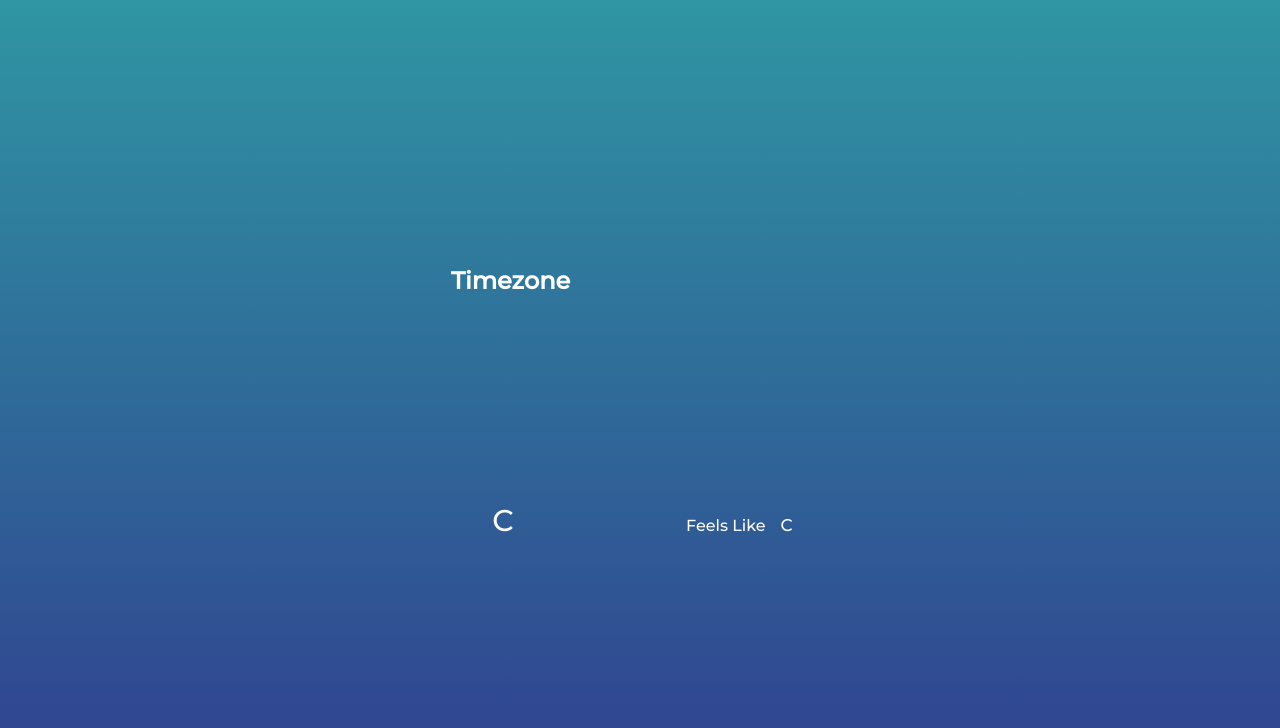
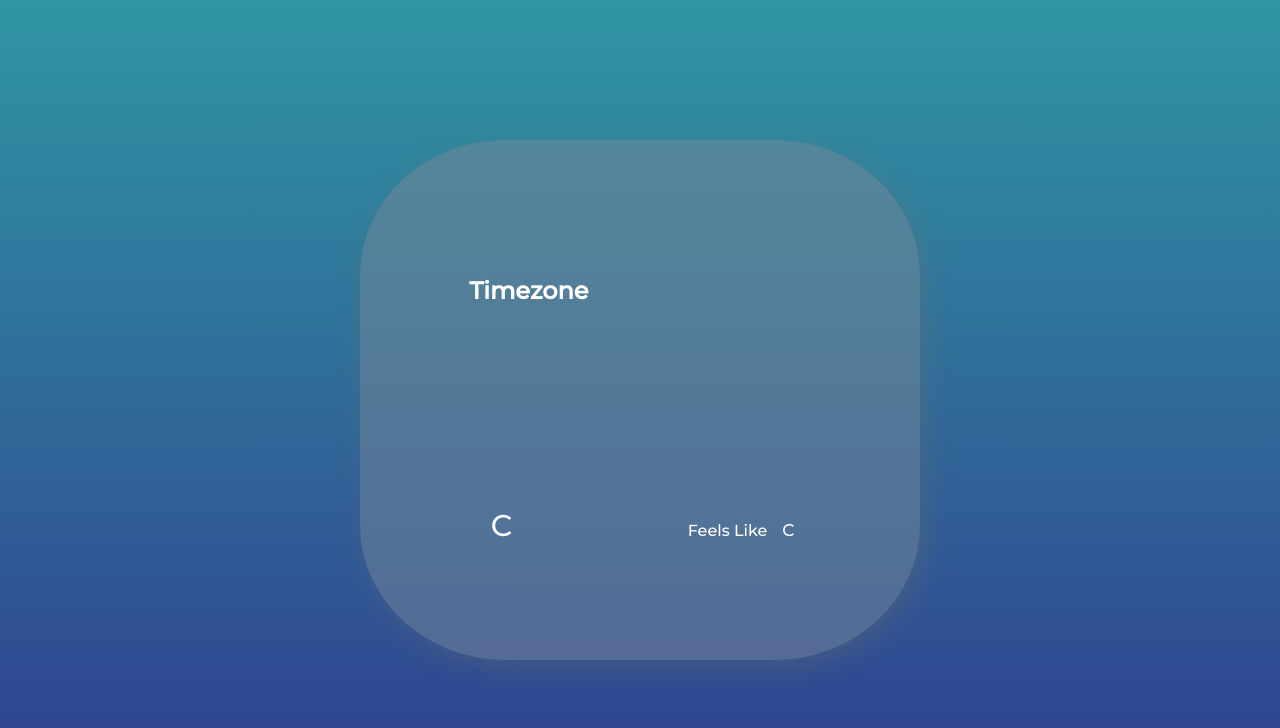
Before and after one commit to hannah26hannah/weather-app, a plain HTML site: page index.html in a window 1280 px wide. Drawn offline with Linux system fonts and the light colour scheme.

Commit message:
fix unsplash API, add grey background

```diff
--- a/app.js
+++ b/app.js
@@ -6,6 +6,8 @@ window.addEventListener('load', () => {
     let long; // longitude
     let lat; // latitude
     let temparatureDescription = document.querySelector('.temparature-description');
+
+    const temparatureDescription__text = temparatureDescription.textContent;
 
     let temparatureDegree = document.querySelector('.temparature-degree');
     let locationTimezone = document.querySelector('.location-timezone');
@@ -32,7 +34,6 @@ window.addEventListener('load', () => {
                     const {description} = data.weather[0];
                     let {main} = data.weather[0]
                     const {country} = data.sys;
-                    console.log(description)
 
                     // main atmosphere filtering
                     const atmosphere = ['Mist', 'Smoke', 'Haze', 'Dust', 'Fog', 'Sand', 'Ash', 'Squall', 'Tornado'];
@@ -70,12 +71,11 @@ window.addEventListener('load', () => {
                             feelsLike.textContent = feelsLikeTem;
                         }
                     });
-                })
 
+                    // Unsplash api scope
+                    const currentTheme = description.split(' ').join();
 
-            const unsplash_api = `${proxy}https://api.unsplash.com/search/photos?query=clouds&client_id=-vvPx1nl3XaoE4pYMYBz4VcEZVsJuxjLvtKNUk-Kjvs`;
-
-
+                    const unsplash_api = `${proxy}https://api.unsplash.com/search/photos?query=${currentTheme},weather&client_id=-vvPx1nl3XaoE4pYMYBz4VcEZVsJuxjLvtKNUk-Kjvs`;
 
                     fetch(unsplash_api)
                         .then(unsplash_response => {
@@ -96,12 +96,11 @@ window.addEventListener('load', () => {
                             // getting current description of weather depending on the weather api description
 
                         });
+                });
+                })
 
 
 
-
-
-        });
     } else {
         h1.textContent = "hey this is not working!";
     }
--- a/index.html
+++ b/index.html
@@ -12,23 +12,22 @@
 </head>
 <body>
     <section class="location-wrap">
-        <div class="location">
+        <div class="location bubble">
             <h1 class="location-timezone">Timezone</h1>
             <div class="temparature-description"></div>
         </div>
-        <canvas class="icon" width="128" height="128"></canvas>
+        <canvas class="icon bubble" width="128" height="128"></canvas>
     </section>
-
-    <div class="temparature-wrap">
-        <div class="temparature-section">
+    <section class="temparature-wrap">
+        <div class="temparature-section bubble">
             <h2 class="temparature-degree"></h2>
             <span>C</span>
         </div>
-        <div class="feelsLike-section">
+        <div class="feelsLike-section bubble">
             Feels Like
             <h3 class="feelsLike"></h3>
             <span>C</span>
         </div>
-    </div>
+    </section>
 </body>
 </html>
--- a/style.scss
+++ b/style.scss
@@ -5,15 +5,33 @@
 }
 
 body {
-    // width: 100% 왜 width를 안 넣을까?
+    &::after {
+        content: '';
+        position: absolute;
+        width: 500px;
+        height: 460px;
+        background: lightslategray;
+        z-index: -10;
+        opacity: 0.5;
+        border-radius: 26%;
+        padding: 30px;
+        box-shadow: 6px 7px 29px 0px rgba(115,115,103,0.63);
+    }
         height: 100vh;
         display: flex;
         flex-direction: column;
         justify-content: center;
         align-items: center;
-    background: linear-gradient(rgb(47, 150, 163), rgb(48, 62, 143));
         font-family: 'Montserrat', sans-serif;
         color: white;
+        background: linear-gradient(rgb(47, 150, 163), rgb(48, 62, 143));
+
+        .location-wrap {
+            padding: 10px 60px 0 60px;
+        }
+        .temparature-wrap {
+            margin: 0 60px -10px 60px;
+        }
 
         .location-wrap,
         .temparature-wrap {
@@ -23,6 +41,10 @@ body {
             display: flex;
             justify-content: space-evenly;
             align-items: center;
+
+            .bubble {
+                padding: 0 5px;
+            }
         }
         .temparature-wrap {
             cursor: pointer;
```
Also changed, not shown: style.css. Lines whose indentation alone changed are shown as unchanged.
